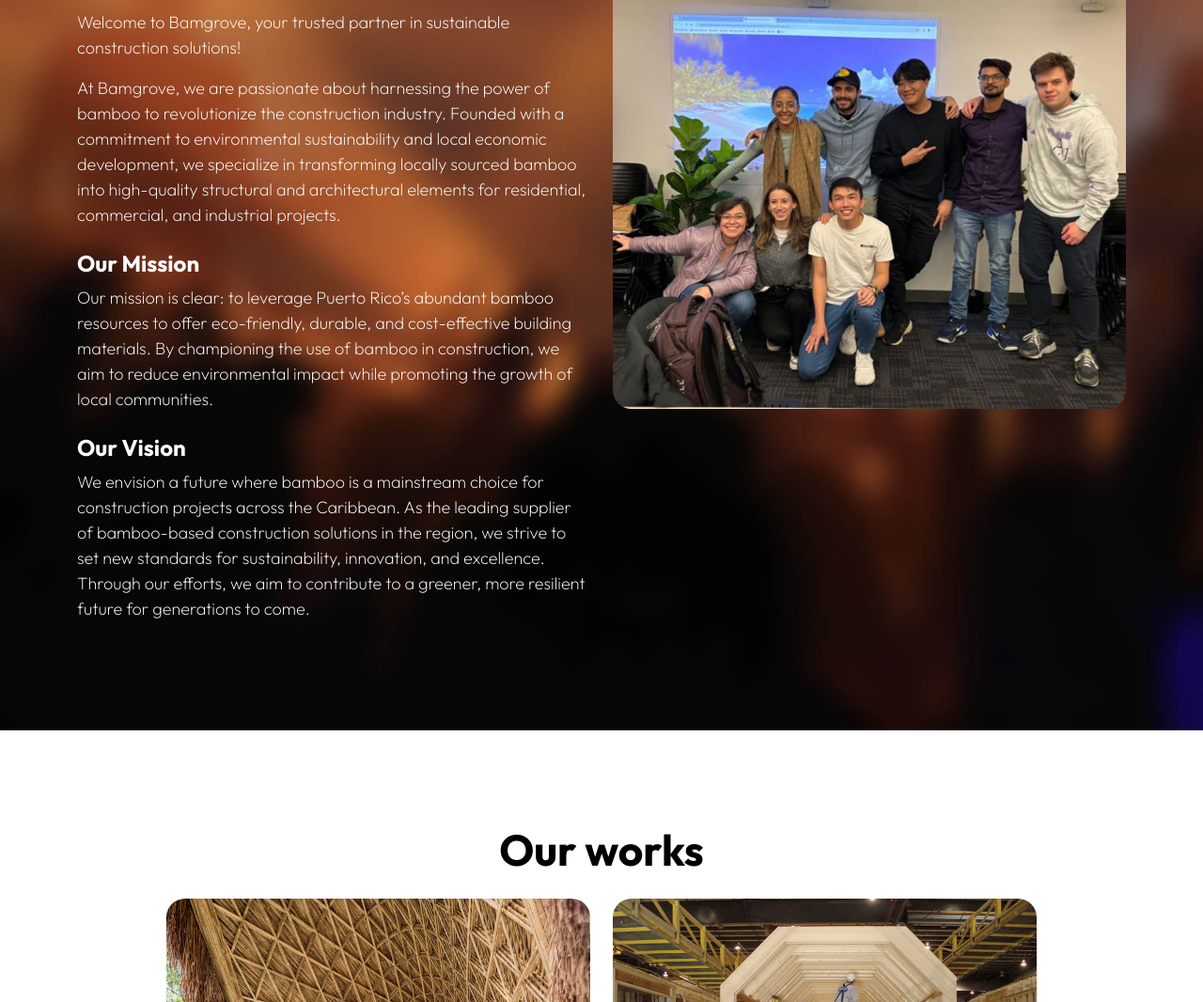
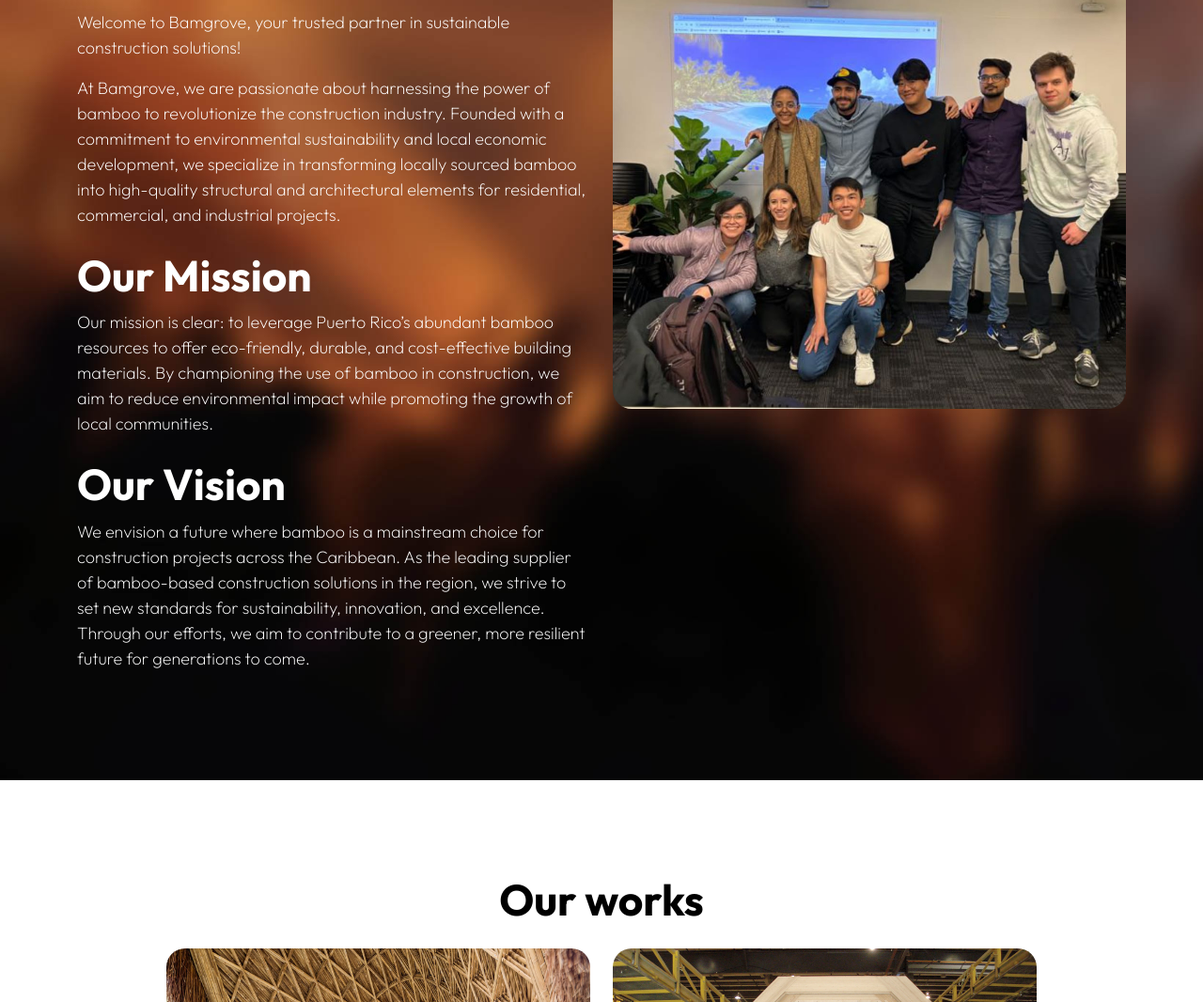
Before and after one commit to Ashu-A/bamgrove, a plain HTML site: page index.html in a window 1280 px wide. Shown: the part 918-1984 px from the top of the page at 94% size. Drawn offline with Linux system fonts and the light colour scheme.

Commit message:
Update index.html

```diff
--- a/index.html
+++ b/index.html
@@ -29,21 +29,6 @@
 
         <main>
 
-<!--            <header class="site-header">-->
-<!--                <div class="container">-->
-<!--                    <div class="row">-->
-<!--                        -->
-<!--&lt;!&ndash;                        <div class="col-lg-12 col-12 d-flex flex-wrap">&ndash;&gt;-->
-<!--&lt;!&ndash;                            <p class="d-flex me-4 mb-0">&ndash;&gt;-->
-<!--&lt;!&ndash;                                <i class="bi-person custom-icon me-2"></i>&ndash;&gt;-->
-<!--&lt;!&ndash;                                <strong class="text-dark">Welcome to Music Festival 2023</strong>&ndash;&gt;-->
-<!--&lt;!&ndash;                            </p>&ndash;&gt;-->
-<!--&lt;!&ndash;                        </div>&ndash;&gt;-->
-
-<!--                    </div>-->
-<!--                </div>-->
-<!--            </header>-->
-
 
             <nav class="navbar navbar-expand-lg">
                 <div class="container">
@@ -67,13 +52,6 @@
                                 <a class="nav-link click-scroll" href="#section_2">About</a>
                             </li>
 
-<!--                            <li class="nav-item">-->
-<!--                                <a class="nav-link click-scroll" href="#section_3">Artists</a>-->
-<!--                            </li>-->
-
-<!--                            <li class="nav-item">-->
-<!--                                <a class="nav-link click-scroll" href="#section_4">Schedule</a>-->
-<!--                            </li>-->
 
                             <li class="nav-item">
                                 <a class="nav-link click-scroll" href="#section_5">Pricing</a>
@@ -101,7 +79,7 @@
 
                             <h1 class="text-white mb-5">Let's make the world green again</h1>
 
-<!--                            <a class="btn custom-btn smoothscroll" href="#section_2">Let's begin</a>-->
+
                         </div>
 
                         <div class="col-lg-12 col-12 mt-auto d-flex flex-column flex-lg-row text-center">
@@ -157,11 +135,11 @@
                                     Founded with a commitment to environmental sustainability and local economic development, we specialize in transforming locally sourced bamboo
                                     into high-quality structural and architectural elements for residential, commercial, and industrial projects.</p>
 
-                                <h5 class="text-white mt-4">Our Mission</h5>
+                                <h2 class="text-white mt-4">Our Mission</h2>
 
                                 <p class="text-white">Our mission is clear: to leverage Puerto Rico’s abundant bamboo resources to offer eco-friendly, durable, and cost-effective building materials. By championing the use of bamboo in construction, we aim to reduce environmental impact while promoting the growth of local communities.</p>
 
-                                <h5 class="text-white mt-4">Our Vision</h5>
+                                <h2 class="text-white mt-4">Our Vision</h2>
 
                                 <p class="text-white">We envision a future where bamboo is a mainstream choice for construction projects across the Caribbean. As the leading supplier of bamboo-based construction solutions in the region, we strive to set new standards for sustainability, innovation, and excellence. Through our efforts, we aim to contribute to a greener, more resilient future for generations to come.</p>
                             </div>
```
